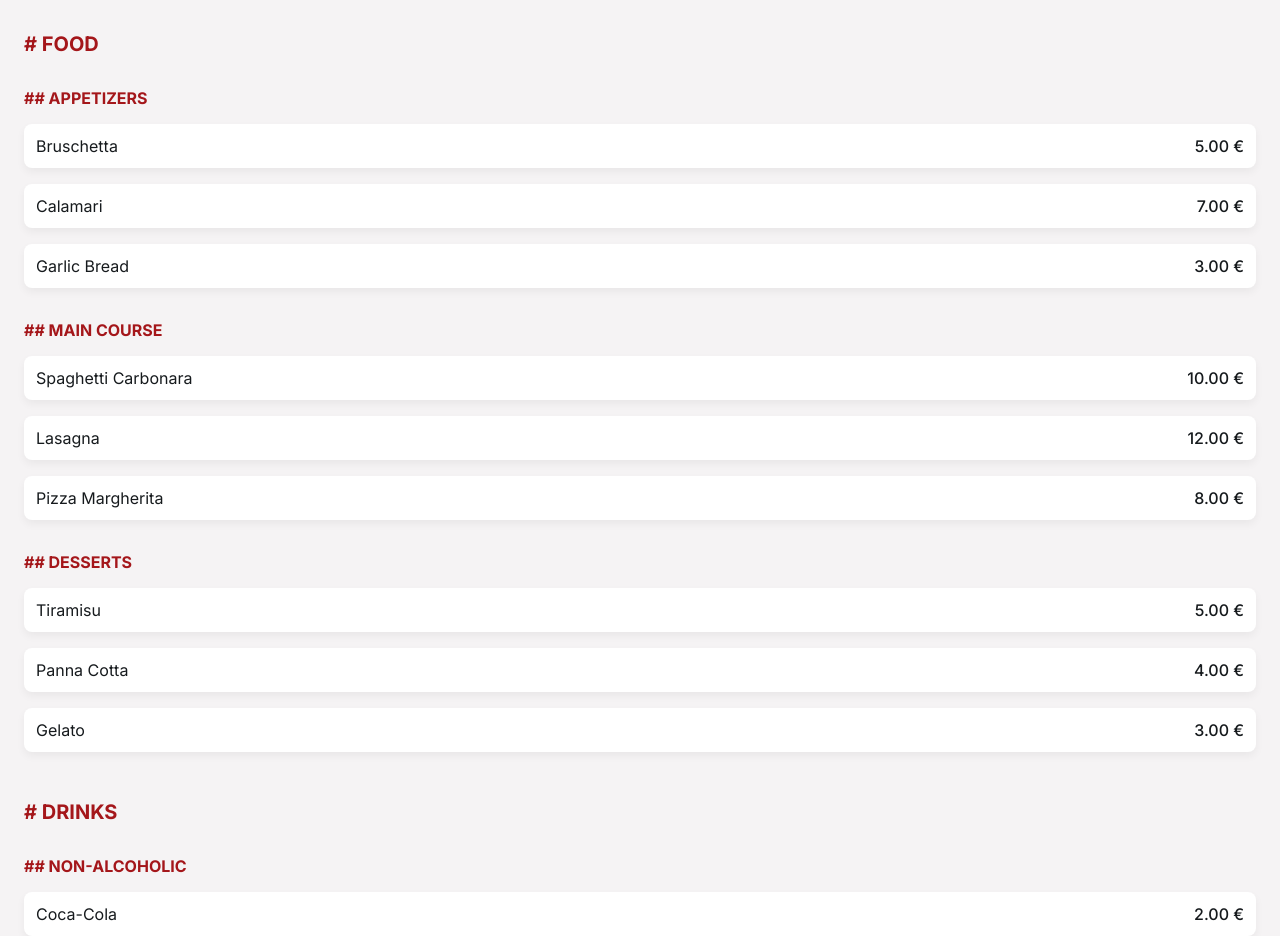
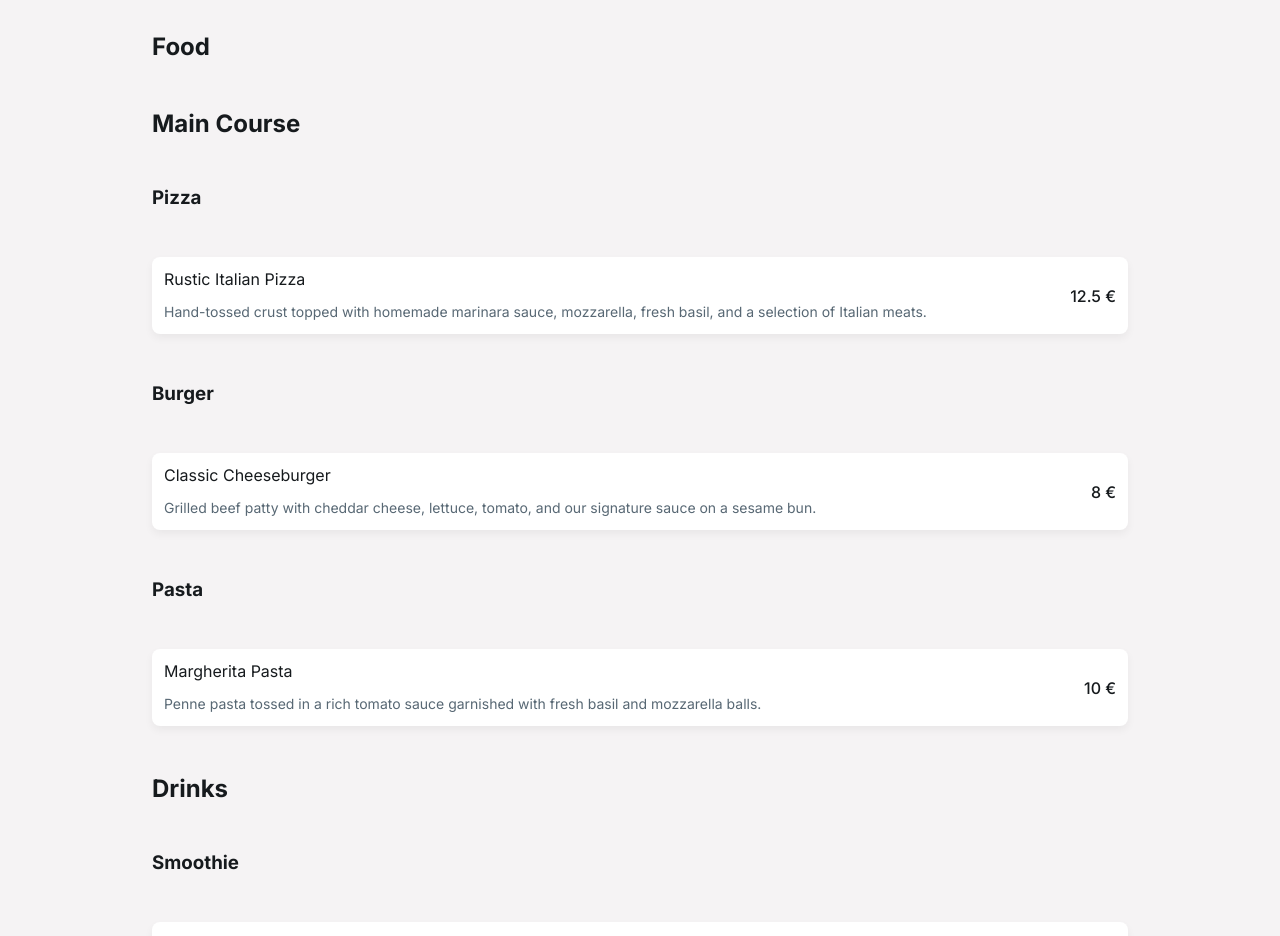
Before and after one commit to lukaslovre/Chronobar, a SvelteKit app: page / in a window 1280 px wide. Shown: the part 580-1516 px from the top of the page. Built offline with nearby package versions, Linux system fonts and the light colour scheme.

Commit message:
Kreiran globalni type MenuItem. generirano 5 primjera itema. Promjenjen način funckioniranja da je hardcoded 3 levela kategorija

```diff
--- a/package.json
+++ b/package.json
@@ -3,7 +3,7 @@
   "version": "0.0.1",
   "private": true,
   "scripts": {
-		"dev": "vite dev",
+    "dev": "vite dev --host",
     "build": "vite build",
     "preview": "vite preview",
     "check": "svelte-kit sync && svelte-check --tsconfig ./tsconfig.json",
--- a/src/app.html
+++ b/src/app.html
@@ -24,6 +24,9 @@
       body {
         background-color: #f5f3f4;
         color: #161a1d;
+
+        max-width: 64rem;
+        margin: 0 auto;
       }
     </style>
   </head>
--- a/src/routes/Menu.svelte
+++ b/src/routes/Menu.svelte
@@ -1,63 +1,190 @@
 <script lang="ts">
   import MenuCategory from "./MenuCategory.svelte";
+  import MenuItem from "./MenuItem.svelte";
 
-  const structuredMenu = [
+  const structuredMenu: MenuItem[] = [
     {
+      id: "food101",
+      name: "Rustic Italian Pizza",
+      description:
+        "Hand-tossed crust topped with homemade marinara sauce, mozzarella, fresh basil, and a selection of Italian meats.",
       category: "Food",
-      childrenCategories: [
+      sub_category: "Main Course",
+      sub_sub_category: "Pizza",
+      price: 12.5,
+      currency: "€",
+      nutrition: {
+        calories: 800,
+        protein: 35,
+        carbs: 92,
+        fats: 33,
+        allergens: ["gluten", "dairy"],
+      },
+      popularity_score_out_of_5: 4.5,
+      image_url: "https://picsum.photos/200",
+      availability: "Available",
+      last_updated: new Date("2024-05-17T00:00:00Z"),
+      customization_options: [
         {
-          category: "Appetizers",
-          items: [
-            { name: "Bruschetta", price: "5.00" },
-            { name: "Calamari", price: "7.00" },
-            { name: "Garlic Bread", price: "3.00" },
-          ],
+          name: "Extra Cheese",
+          additional_cost: 2.0,
         },
         {
-          category: "Main Course",
-          items: [
-            { name: "Spaghetti Carbonara", price: "10.00" },
-            { name: "Lasagna", price: "12.00" },
-            { name: "Pizza Margherita", price: "8.00" },
-          ],
-        },
-        {
-          category: "Desserts",
-          items: [
-            { name: "Tiramisu", price: "5.00" },
-            { name: "Panna Cotta", price: "4.00" },
-            { name: "Gelato", price: "3.00" },
-          ],
+          name: "Gluten-Free Crust",
+          additional_cost: 3.5,
         },
       ],
     },
     {
-      category: "Drinks",
-      childrenCategories: [
+      id: "food102",
+      name: "Classic Cheeseburger",
+      description:
+        "Grilled beef patty with cheddar cheese, lettuce, tomato, and our signature sauce on a sesame bun.",
+      category: "Food",
+      sub_category: "Main Course",
+      sub_sub_category: "Burger",
+      price: 8.0,
+      currency: "€",
+      nutrition: {
+        calories: 600,
+        protein: 30,
+        carbs: 40,
+        fats: 35,
+        allergens: ["gluten", "dairy"],
+      },
+      popularity_score_out_of_5: 4.2,
+      image_url: "https://picsum.photos/200",
+      availability: "Available",
+      last_updated: new Date("2024-05-17T00:00:00Z"),
+      customization_options: [
         {
-          category: "Non-Alcoholic",
-          items: [
-            { name: "Coca-Cola", price: "2.00" },
-            { name: "Orange Juice", price: "3.00" },
-            { name: "Lemonade", price: "3.00" },
-          ],
+          name: "Add Bacon",
+          additional_cost: 1.5,
         },
         {
-          category: "Alcoholic",
-          items: [
-            { name: "Beer", price: "4.00" },
-            { name: "Wine", price: "5.00" },
-            { name: "Cocktail", price: "7.00" },
-          ],
+          name: "Switch to Vegan Patty",
+          additional_cost: 2.5,
+        },
+      ],
+    },
+    {
+      id: "food103",
+      name: "Berry Smoothie",
+      description:
+        "A refreshing blend of strawberries, blueberries, and raspberries with a touch of honey and yogurt.",
+      category: "Food",
+      sub_category: "Drinks",
+      sub_sub_category: "Smoothie",
+      price: 5.5,
+      currency: "€",
+      nutrition: {
+        calories: 280,
+        protein: 8,
+        carbs: 50,
+        fats: 3,
+        allergens: ["dairy"],
+      },
+      popularity_score_out_of_5: 4.8,
+      image_url: "https://picsum.photos/200",
+      availability: "Available",
+      last_updated: new Date("2024-05-17T00:00:00Z"),
+      customization_options: [
+        {
+          name: "Add Protein Powder",
+          additional_cost: 1.0,
+        },
+      ],
+    },
+    {
+      id: "food104",
+      name: "Margherita Pasta",
+      description:
+        "Penne pasta tossed in a rich tomato sauce garnished with fresh basil and mozzarella balls.",
+      category: "Food",
+      sub_category: "Main Course",
+      sub_sub_category: "Pasta",
+      price: 10.0,
+      currency: "€",
+      nutrition: {
+        calories: 700,
+        protein: 20,
+        carbs: 90,
+        fats: 22,
+        allergens: ["gluten", "dairy"],
+      },
+      popularity_score_out_of_5: 4.0,
+      image_url: "https://picsum.photos/200",
+      availability: "Available",
+      last_updated: new Date("2024-05-17T00:00:00Z"),
+      customization_options: [
+        {
+          name: "Add Chicken",
+          additional_cost: 3.0,
+        },
+      ],
+    },
+    {
+      id: "food105",
+      name: "French Onion Soup",
+      description:
+        "Rich beef broth with caramelized onions, topped with a toasted baguette and melted Gruyère cheese.",
+      category: "Food",
+      sub_category: "Starters",
+      sub_sub_category: "Soup",
+      price: 7.0,
+      currency: "€",
+      nutrition: {
+        calories: 400,
+        protein: 18,
+        carbs: 36,
+        fats: 22,
+        allergens: ["gluten", "dairy"],
+      },
+      popularity_score_out_of_5: 4.3,
+      image_url: "https://picsum.photos/200",
+      availability: "Available",
+      last_updated: new Date("2024-05-17T00:00:00Z"),
+      customization_options: [
+        {
+          name: "Extra Cheese",
+          additional_cost: 1.0,
         },
       ],
     },
   ];
+
+  function groupByField(
+    arr: MenuItem[],
+    field: keyof MenuItem
+  ): Record<string, MenuItem[]> {
+    return arr.reduce((acc, item) => {
+      const key = item[field];
+      if (!acc[key]) {
+        acc[key] = [];
+      }
+      acc[key].push(item);
+      return acc;
+    }, {});
+  }
 </script>
 
 <section id="menu">
-  {#each structuredMenu as category (category.category)}
-    <MenuCategory {category} level={1} />
+  {#each Object.entries(groupByField(structuredMenu, "category")) as [category, items]}
+    <h1>{category}</h1>
+
+    {#each Object.entries(groupByField(items, "sub_category")) as [sub_category, sub_items]}
+      <h2>{sub_category}</h2>
+
+      {#each Object.entries(groupByField(sub_items, "sub_sub_category")) as [sub_sub_category, sub_sub_items]}
+        <h3>{sub_sub_category}</h3>
+
+        <ul>
+          {#each sub_sub_items as item}
+            <MenuItem {item} />
+          {/each}
+        </ul>
+      {/each}
+    {/each}
   {/each}
 </section>
 
@@ -70,4 +197,7 @@
     gap: 3rem;
     padding: 0 1.5rem;
   }
+  ul {
+    list-style: none;
+  }
 </style>
--- a/src/routes/MenuItem.svelte
+++ b/src/routes/MenuItem.svelte
@@ -1,28 +1,41 @@
 <script lang="ts">
-  export let item = {} as Item;
-
-  type Item = {
-    name: string;
-    price: string;
-  };
+  export let item: MenuItem;
 </script>
 
 <li>
-  <p>{item.name}</p>
+  <div>
+    <p class="name">{item.name}</p>
+    <p class="description">{item.description}</p>
+  </div>
   <p class="price">{item.price} €</p>
 </li>
 
 <style lang="scss">
+  @import "$lib/styleVariables.scss";
+
   li {
     display: flex;
     justify-content: space-between;
+    align-items: center;
+    gap: 1rem;
+
     padding: 0.75rem;
     border-radius: 0.5rem;
     background-color: #fff;
     box-shadow: 0 0.25rem 0.5rem rgba(0, 0, 0, 0.05);
   }
 
+  .name {
+    margin-bottom: 0.75rem;
+  }
+  .description {
+    font-size: 0.875rem;
+    line-height: 150%;
+    color: $secondary-text-color;
+  }
+
   .price {
+    flex-shrink: 0;
     font-weight: 500;
   }
 </style>
```
Also changed, not shown: src/ambient.d.ts (added, +25 -0 lines), src/app.d.ts (indentation only). Lines whose indentation alone changed are shown as unchanged.
